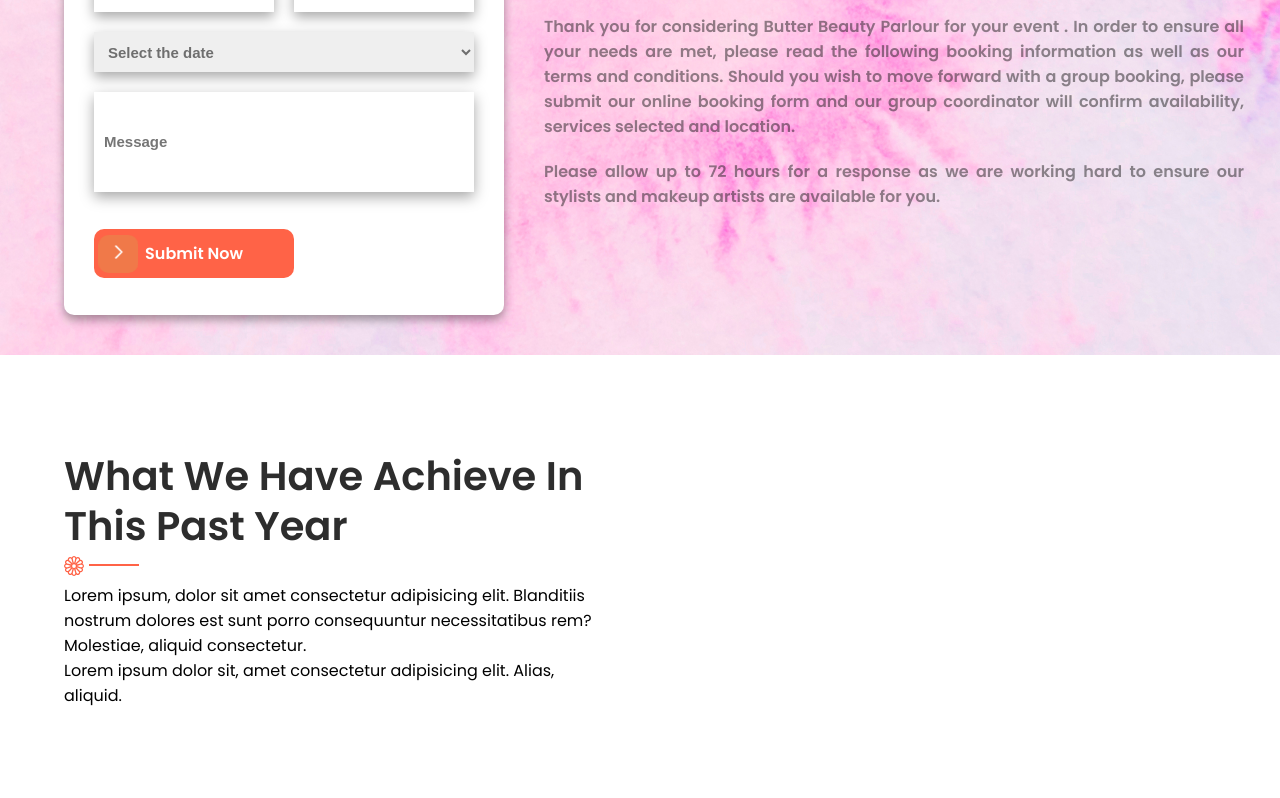
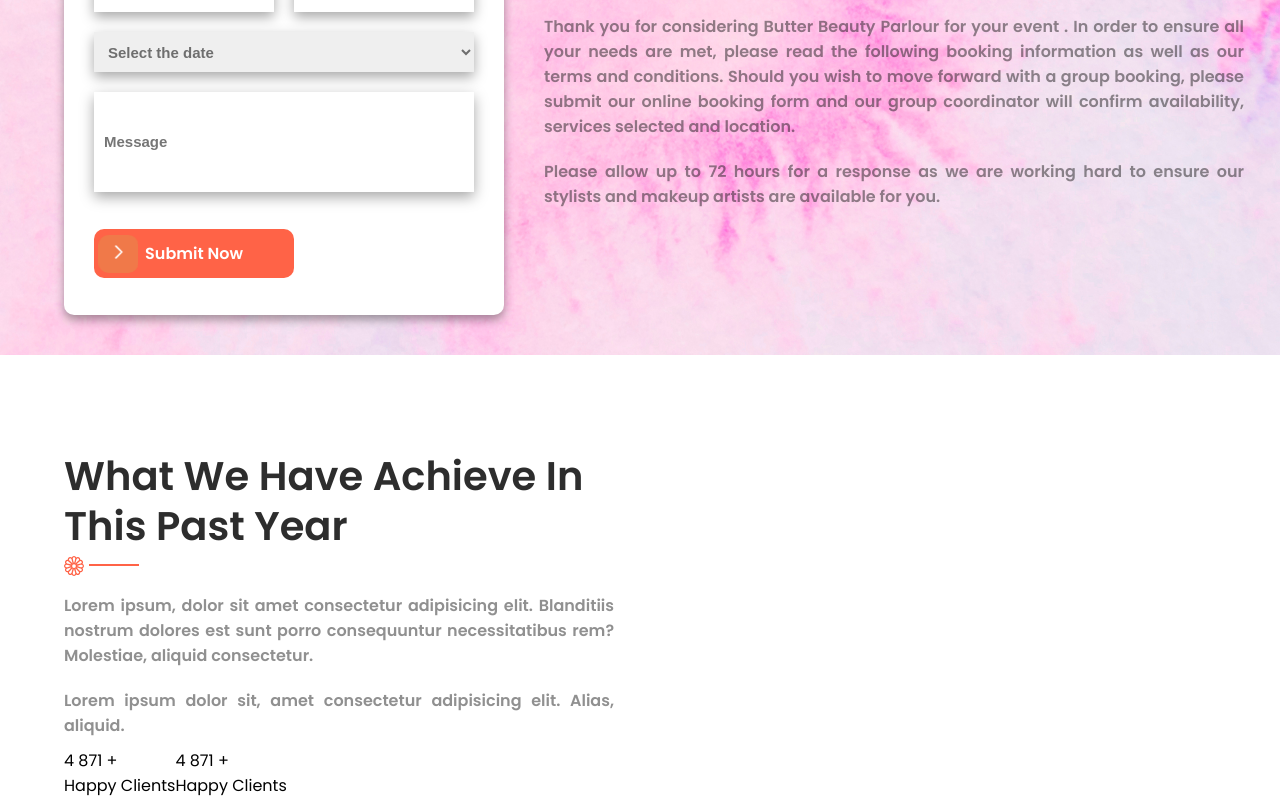
Before and after one commit to TamannaAfroz2666/Parlour-BD-Page, a React (Create React App) app: page / in a window 1280 px wide. Shown: the part 3468-4266 px from the top of the page. Before the commit the page ends 4176 px from the top, so only its background shows below. Built offline with nearby package versions, Linux system fonts and the light colour scheme; the HTML template or start-up script is replaced by a standard one.

Commit message:
review section has base create

```diff
--- a/src/components/AchiveList/AchiveList.css
+++ b/src/components/AchiveList/AchiveList.css
@@ -44,3 +44,18 @@
     width: 50px;
 }
 /* icon part end  */
+
+.desAchieve{
+    font-size: 16px;
+    color: #11111177;
+    font-weight: 600;
+    padding: 10px 0;
+    text-align: justify;
+
+}
+
+/* clients part start */
+.reviewContent{
+    display: flex;
+    gap: 20p;
+}
--- a/src/components/AchiveList/AchiveList.js
+++ b/src/components/AchiveList/AchiveList.js
@@ -24,8 +24,22 @@ const AchiveList = () => {
                             </div>
                             {/* icon Flower start */}
 
-                            <p className='desAchive'>Lorem ipsum, dolor sit amet consectetur adipisicing elit. Blanditiis nostrum dolores est sunt porro consequuntur necessitatibus rem? Molestiae, aliquid consectetur.</p>
-                            <p className='desAchive'>Lorem ipsum dolor sit, amet consectetur adipisicing elit. Alias, aliquid.</p>
+                            <p className='desAchieve'>Lorem ipsum, dolor sit amet consectetur adipisicing elit. Blanditiis nostrum dolores est sunt porro consequuntur necessitatibus rem? Molestiae, aliquid consectetur.</p>
+                            <p className='desAchieve'>Lorem ipsum dolor sit, amet consectetur adipisicing elit. Alias, aliquid.</p>
+
+
+                            {/* clients part start */}
+                            <div className="reviewContent">
+                                <div className="happyClients">
+                                    <p className='clientsNum' >4 <span className='upperNum'>8</span>71 <span className='upperPlus'>+</span></p>
+                                    <p className='clientsTitle'>Happy Clients</p>
+                                </div>
+                                <div className="relaxedClients">
+                                <p className='clientRexNum' >4 <span className='upperRexNum'>8</span>71 <span className='upperRexPlus'>+</span></p>
+                                    <p className='relaxedTitle'>Happy Clients</p>
+
+                                </div>
+                            </div>
 
 
                         </div>
```
